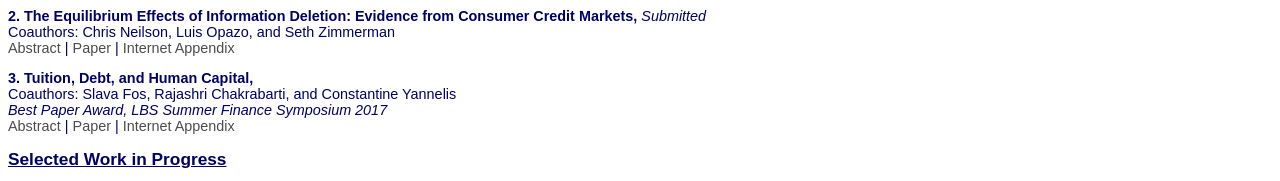
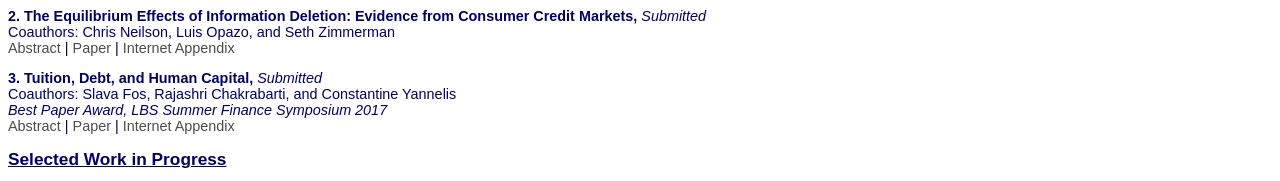
Before and after one commit to andreslib/andres_website, a plain HTML site: page research.html in a window 1280 px wide. Shown: the part 635-816 px from the top of the page. Drawn offline with Linux system fonts and the light colour scheme.

Commit message:
added Submitted to Tuition paper

```diff
--- a/research.html
+++ b/research.html
@@ -187,7 +187,7 @@ href="LNOZ_Online_Appendix.pdf" target="_blank">Internet Appendix</a>
 </p></blockquote></div>
 
 
-<p><b>3. Tuition, Debt, and Human Capital, </b> </br>
+<p><b>3. Tuition, Debt, and Human Capital, </b> <i>Submitted</i> </br>
 Coauthors: Slava Fos,
 Rajashri Chakrabarti, and Constantine Yannelis <br>
 <i>Best Paper Award, LBS Summer Finance Symposium 2017</i> <br>
```
Also changed, not shown: 1 other file.
